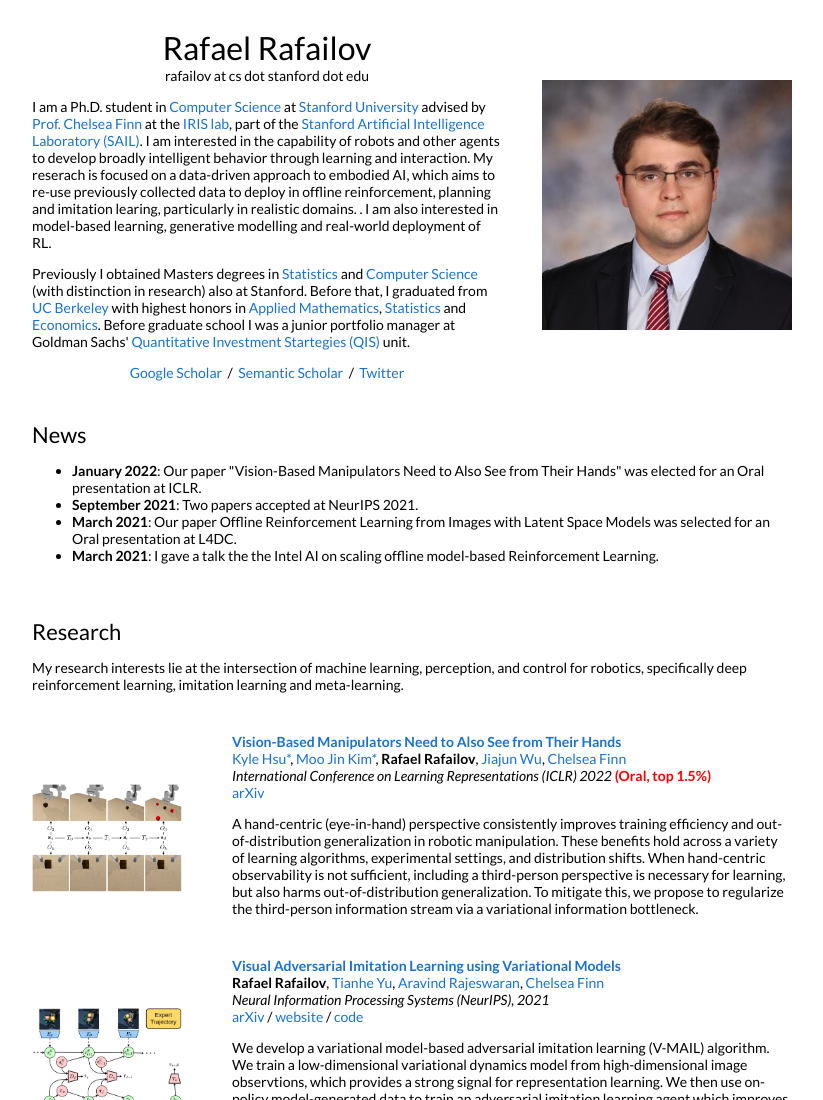
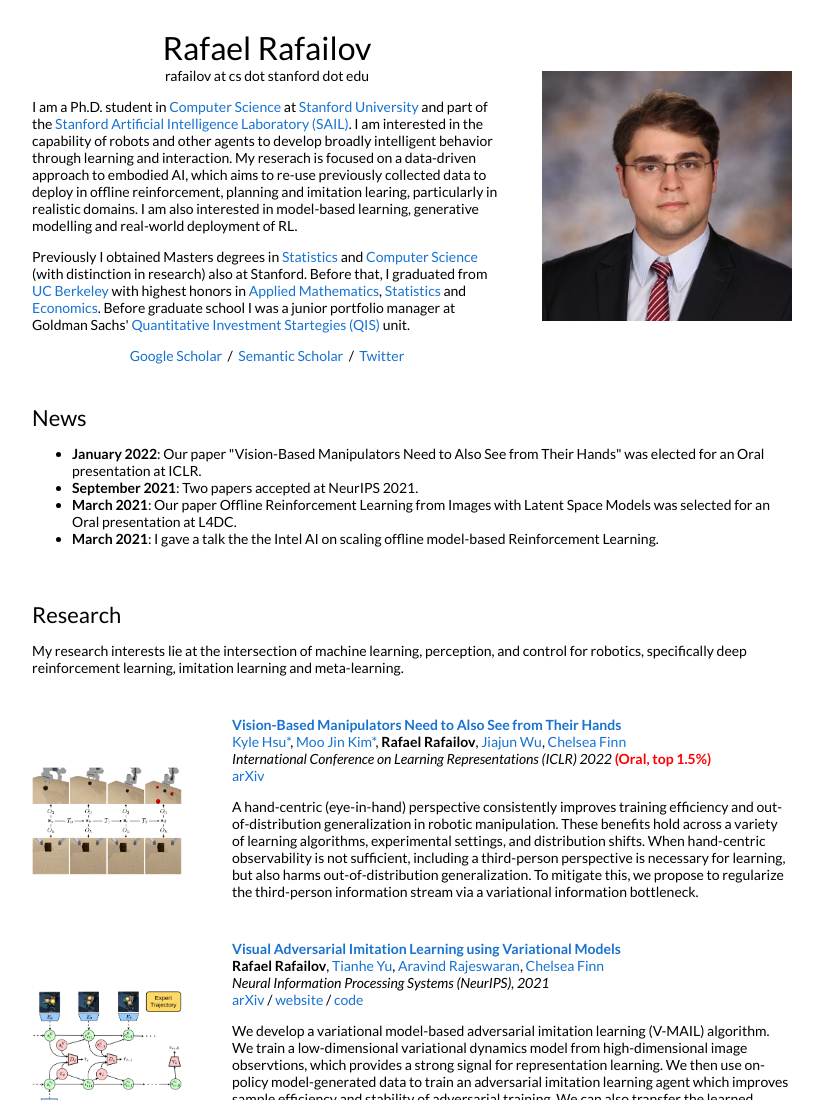
Before and after one commit to rmrafailov/rmrafailov.github.io, a plain HTML site: page index.html in a window 1280 px wide. Shown: the top 1100 px of the page, without its empty margins (228-1051 px from the left). Drawn offline with Linux system fonts and the light colour scheme.

Commit message:
Add files via upload

```diff
--- a/index.html
+++ b/index.html
@@ -86,11 +86,9 @@
 		rafailov at cs dot stanford dot edu
 		</p>
 		<p>
-	  I am a Ph.D. student in <a href="https://cs.stanford.edu/"> Computer Science</a> at <a href="https://www.stanford.edu/">Stanford University</a> advised by
-	  <a href="https://ai.stanford.edu/~cbfinn/">Prof. Chelsea Finn</a> at the
-	  <a href="https://irislab.stanford.edu/">IRIS lab</a>, part of the
+	  I am a Ph.D. student in <a href="https://cs.stanford.edu/"> Computer Science</a> at <a href="https://www.stanford.edu/">Stanford University</a> and part of the
 	  <a href="https://ai.stanford.edu/">Stanford Artificial Intelligence Laboratory (SAIL)</a>. I am interested in the capability of robots and other agents to develop broadly intelligent behavior through learning and interaction.
-	   My reserach is focused on a data-driven approach to embodied AI, which aims to re-use previously collected data to deploy in offline reinforcement, planning and imitation learing, particularly in realistic domains. .
+	   My reserach is focused on a data-driven approach to embodied AI, which aims to re-use previously collected data to deploy in offline reinforcement, planning and imitation learing, particularly in realistic domains.
 	   I am also interested in model-based learning, generative modelling and real-world deployment of RL.
     </p>
 	<p>
```
